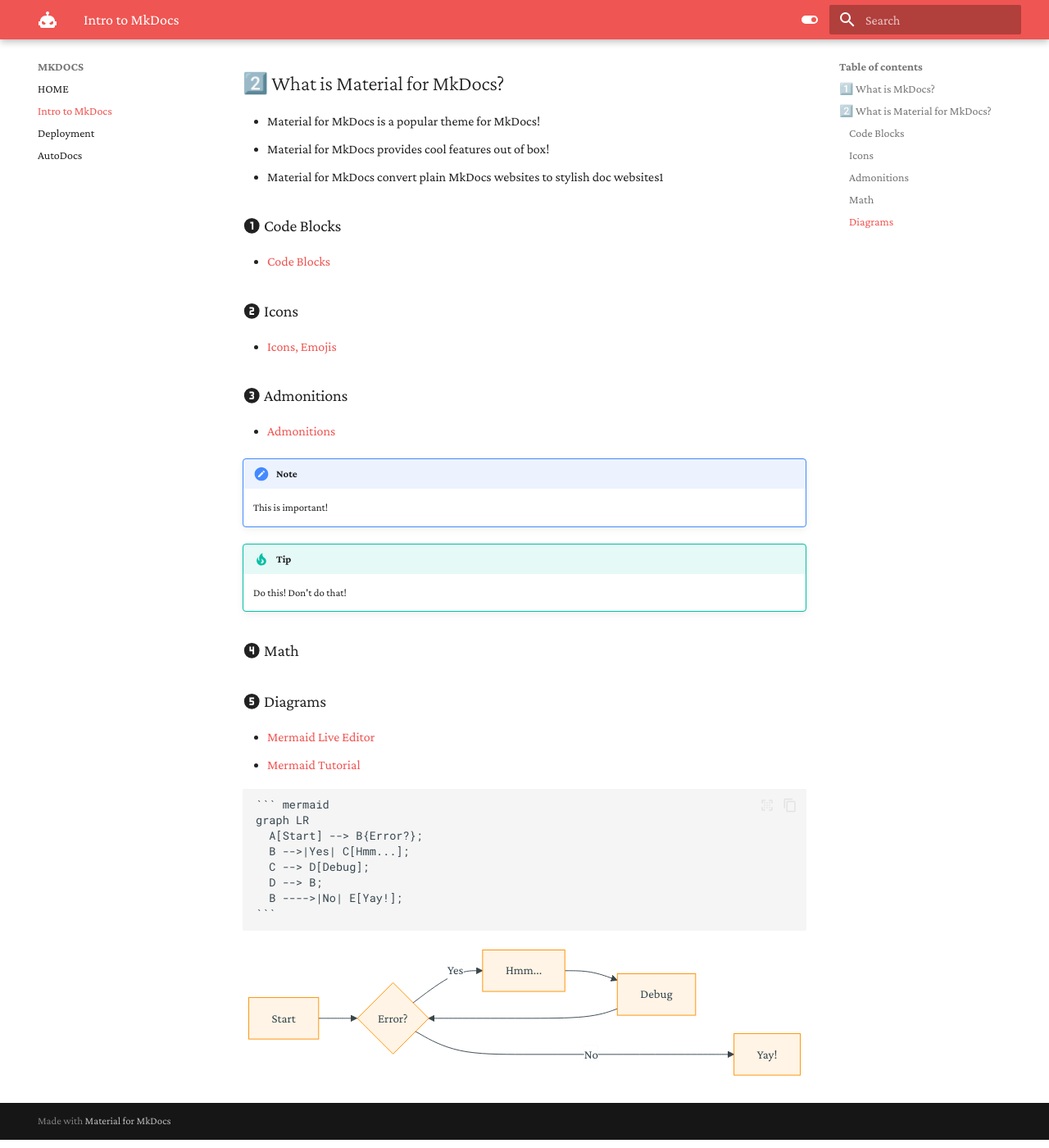
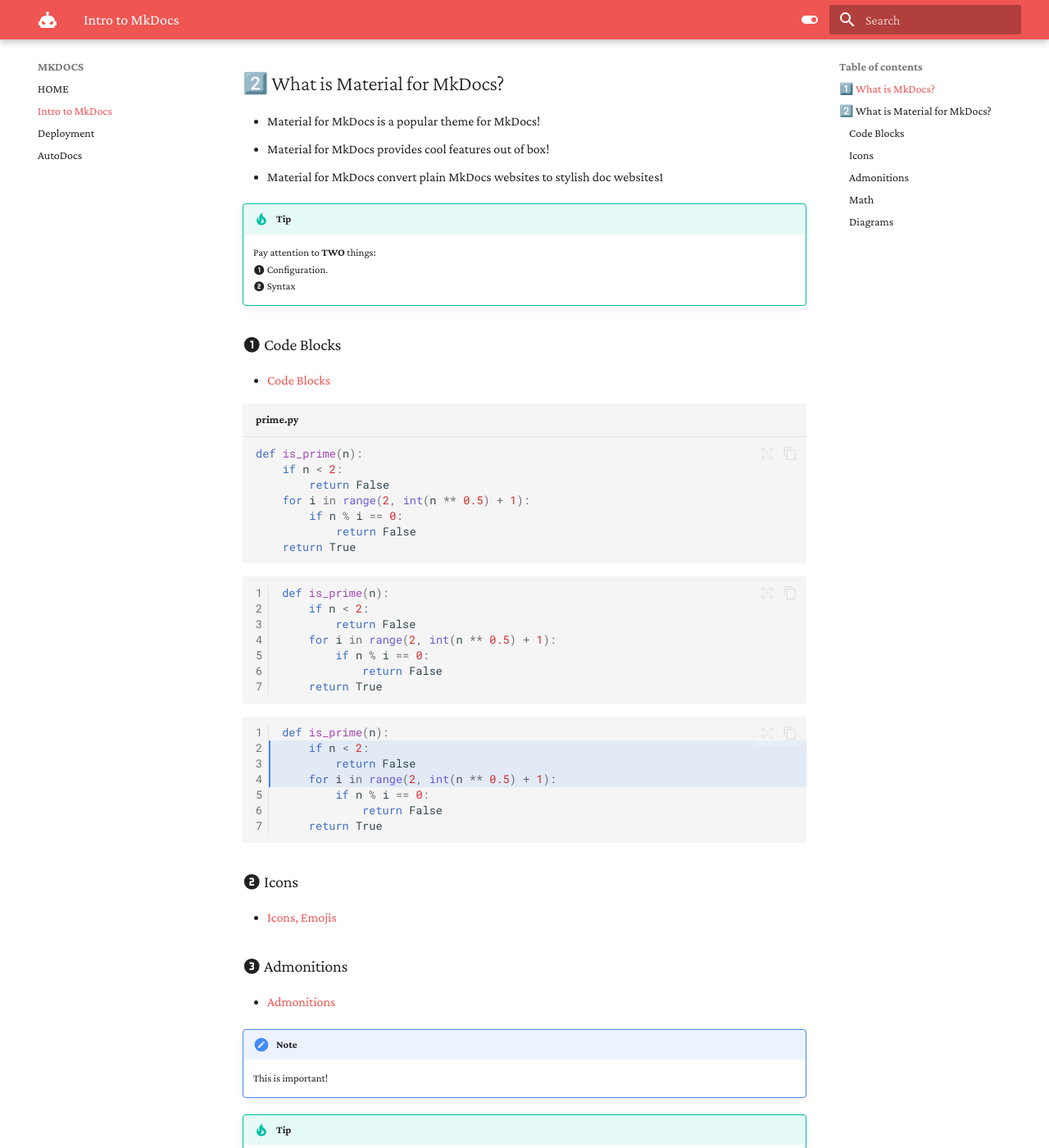
Before and after one commit to AllergicAlligator/PyConTW2025, an MkDocs documentation site: the page built from docs/intro.md, in a window 1280 px wide and 1400 px high, scrolled down 279 px. Shown: the whole window at 82% size. Built offline with MkDocs 1.6.1 and Material for MkDocs 9.7.7, drawn with Linux system fonts in a browser that asks for light colours; some of the changed text lies outside the part shown.

Commit message:
update files

````diff
--- a/docs/intro.md
+++ b/docs/intro.md
@@ -12,9 +12,46 @@
 * Material for MkDocs provides cool features out of box!
 * Material for MkDocs convert plain MkDocs websites to stylish doc websites1
 
+!!! Tip
+    Pay attention to **TWO** things:
+    :material-numeric-1-circle: Configuration.
+    :material-numeric-2-circle: Syntax
+
+
 ### :material-numeric-1-circle: Code Blocks
 
 * [Code Blocks](https://squidfunk.github.io/mkdocs-material/reference/code-blocks/)
+
+```py title="prime.py"
+def is_prime(n):
+    if n < 2:
+        return False
+    for i in range(2, int(n ** 0.5) + 1):
+        if n % i == 0:
+            return False
+    return True
+```
+
+```py linenums="1"
+def is_prime(n):
+    if n < 2:
+        return False
+    for i in range(2, int(n ** 0.5) + 1):
+        if n % i == 0:
+            return False
+    return True
+```
+
+```py linenums="1" hl_lines="2-4"
+def is_prime(n):
+    if n < 2:
+        return False
+    for i in range(2, int(n ** 0.5) + 1):
+        if n % i == 0:
+            return False
+    return True
+```
+
 
 ### :material-numeric-2-circle: Icons
 
@@ -32,6 +69,20 @@
 
 ### :material-numeric-4-circle: Math
 
+* [Math](https://squidfunk.github.io/mkdocs-material/reference/math/)
+
+
+```
+\[
+\int_{0}^{\infty} \frac{x^{a-1}}{1+e^x} \, dx
+= \left(1 - 2^{1-a}\right) \Gamma(a) \zeta(a), \quad \Re(a) > 0
+\]
+```
+
+\[
+\int_{0}^{\infty} \frac{x^{a-1}}{1+e^x} \, dx
+= \left(1 - 2^{1-a}\right) \Gamma(a) \zeta(a), \quad \Re(a) > 0
+\]
 
 
 ### :material-numeric-5-circle: Diagrams
--- /dev/null
+++ b/docs/javascripts/mathjax.js
@@ -0,0 +1,19 @@
+window.MathJax = {
+  tex: {
+    inlineMath: [["\\(", "\\)"]],
+    displayMath: [["\\[", "\\]"]],
+    processEscapes: true,
+    processEnvironments: true
+  },
+  options: {
+    ignoreHtmlClass: ".*|",
+    processHtmlClass: "arithmatex"
+  }
+};
+
+document$.subscribe(() => {
+  MathJax.startup.output.clearCache()
+  MathJax.typesetClear()
+  MathJax.texReset()
+  MathJax.typesetPromise()
+})
--- a/mkdocs.yml
+++ b/mkdocs.yml
@@ -55,3 +55,9 @@
         - name: mermaid
           class: mermaid
           format: !!python/name:pymdownx.superfences.fence_code_format
+  - pymdownx.arithmatex:
+      generic: true
+
+extra_javascript:
+  - javascripts/mathjax.js
+  - https://unpkg.com/mathjax@3/es5/tex-mml-chtml.js
````
Also changed, not shown: docs/autodocs.md (+5 -0 lines), docs/deploy.md (+0 -1 lines).
